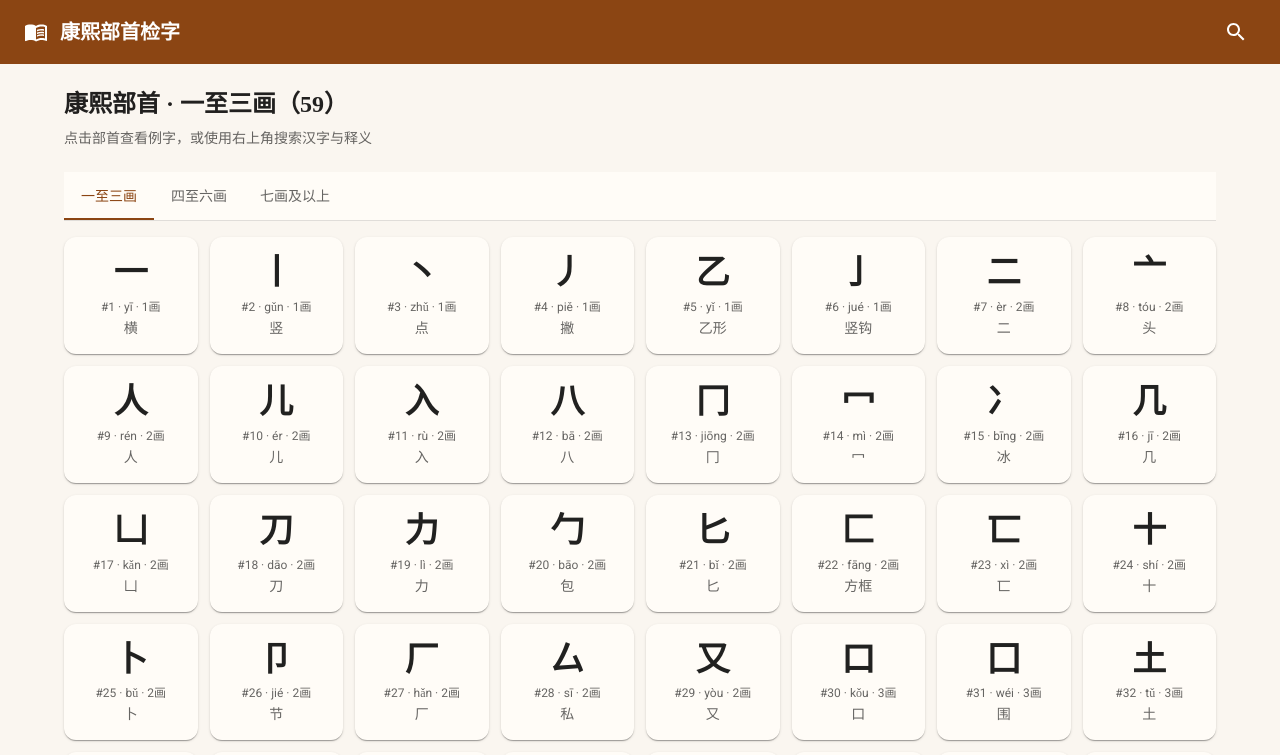
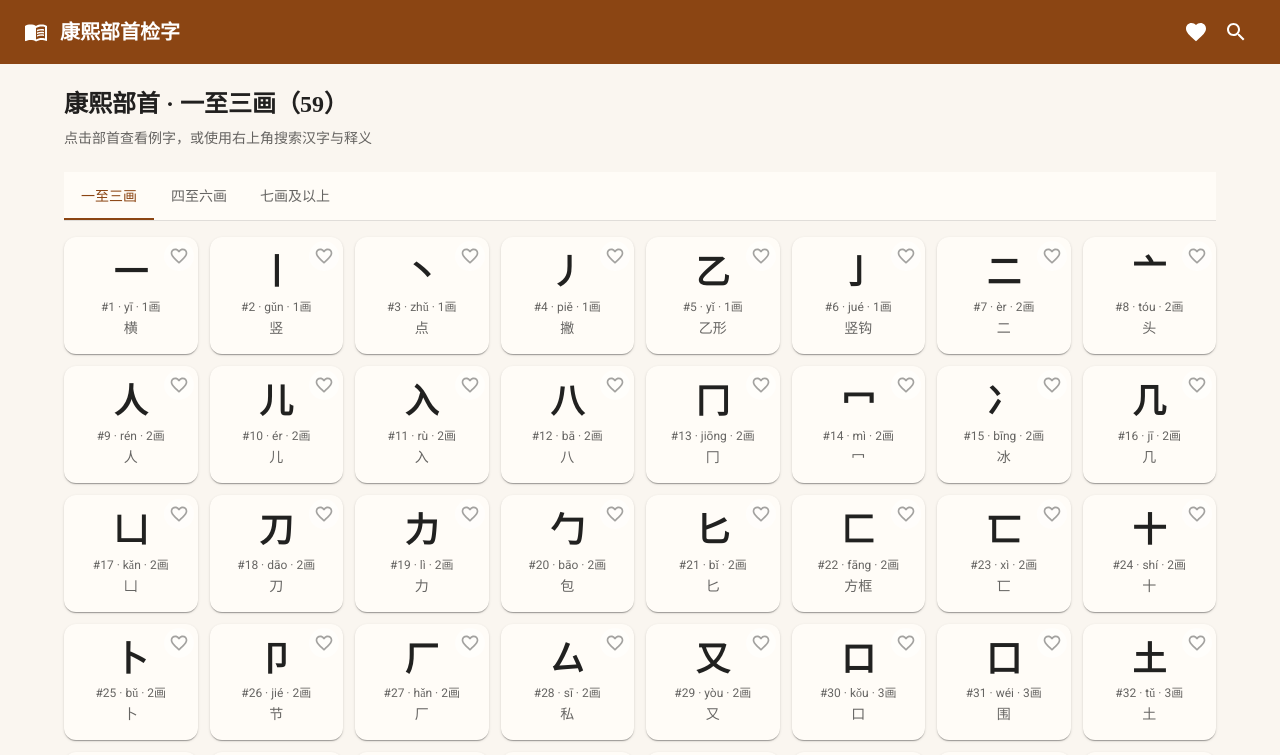
Before and after one commit to LcjGitHub/label-6126, a React (Vite) app: page / in a window 1280 px wide. Shown: the top 755 px of the page. Built offline with nearby package versions, Linux system fonts and the light colour scheme.

Commit message:
.913020344866380:0f560d42329e8ceb75b5594f69e1d921_6a2b741b36d898ac98c43bf1.6a2b741c36d898ac98c43bf3.6a2b741c17da022f375b55aa:Trae CN.T(2026/6/12 11:14:52)

```diff
--- /dev/null
+++ b/src/components/FavoritesDrawer.tsx
@@ -0,0 +1,94 @@
+import { Link as RouterLink } from 'react-router-dom';
+import {
+  Box,
+  Divider,
+  Drawer,
+  IconButton,
+  List,
+  ListItem,
+  ListItemButton,
+  ListItemText,
+  Typography,
+} from '@mui/material';
+import CloseIcon from '@mui/icons-material/Close';
+import FavoriteIcon from '@mui/icons-material/Favorite';
+import { useFavorites } from '../hooks/useFavorites';
+import { useRadicals } from '../hooks/useRadicals';
+
+interface FavoritesDrawerProps {
+  open: boolean;
+  onClose: () => void;
+}
+
+export default function FavoritesDrawer({ open, onClose }: FavoritesDrawerProps) {
+  const { ids, remove } = useFavorites();
+  const { data: radicals } = useRadicals();
+
+  const favoriteRadicals = (radicals ?? []).filter((r) => ids.includes(r.id));
+
+  return (
+    <Drawer
+      anchor="right"
+      open={open}
+      onClose={onClose}
+      PaperProps={{ sx: { width: { xs: '100%', sm: 400 } } }}
+    >
+      <Box sx={{ p: 2, display: 'flex', alignItems: 'center', gap: 1 }}>
+        <Typography variant="h6" sx={{ flexGrow: 1 }}>
+          我的收藏（{ids.length}）
+        </Typography>
+        <IconButton aria-label="关闭收藏" onClick={onClose}>
+          <CloseIcon />
+        </IconButton>
+      </Box>
+
+      <Divider />
+
+      <Box sx={{ flex: 1, overflow: 'auto' }}>
+        {ids.length === 0 ? (
+          <Typography variant="body2" color="text.secondary" sx={{ p: 2 }}>
+            暂无收藏的部首，点击部首卡片右上角的 ❤ 按钮可添加收藏
+          </Typography>
+        ) : (
+          <List disablePadding>
+            {favoriteRadicals.map((radical) => (
+              <ListItem
+                key={radical.id}
+                disablePadding
+                secondaryAction={
+                  <IconButton
+                    edge="end"
+                    aria-label={`取消收藏 ${radical.char}`}
+                    onClick={() => remove(radical.id)}
+                  >
+                    <FavoriteIcon color="error" />
+                  </IconButton>
+                }
+              >
+                <ListItemButton
+                  component={RouterLink}
+                  to={`/radical/${radical.id}`}
+                  onClick={onClose}
+                >
+                  <ListItemText
+                    primary={
+                      <Box sx={{ display: 'flex', alignItems: 'center', gap: 1 }}>
+                        <Typography
+                          component="span"
+                          sx={{ fontFamily: '"Noto Serif SC", serif', fontSize: '1.5rem' }}
+                        >
+                          {radical.char}
+                        </Typography>
+                      </Box>
+                    }
+                    secondary={`#${radical.id} ${radical.pinyin} · ${radical.meaning}`}
+                  />
+                </ListItemButton>
+              </ListItem>
+            ))}
+          </List>
+        )}
+      </Box>
+    </Drawer>
+  );
+}
--- a/src/components/Layout.tsx
+++ b/src/components/Layout.tsx
@@ -2,6 +2,7 @@ import { useState } from 'react';
 import { Outlet } from 'react-router-dom';
 import {
   AppBar,
+  Badge,
   Box,
   Container,
   IconButton,
@@ -10,11 +11,16 @@ import {
 } from '@mui/material';
 import MenuBookIcon from '@mui/icons-material/MenuBook';
 import SearchIcon from '@mui/icons-material/Search';
+import FavoriteIcon from '@mui/icons-material/Favorite';
 import SearchDrawer from './SearchDrawer';
+import FavoritesDrawer from './FavoritesDrawer';
+import { useFavorites } from '../hooks/useFavorites';
 
-/** 全局布局：顶栏 + 搜索 Drawer + 内容区 */
+/** 全局布局：顶栏 + 搜索 Drawer + 收藏 Drawer + 内容区 */
 export default function Layout() {
   const [searchOpen, setSearchOpen] = useState(false);
+  const [favoritesOpen, setFavoritesOpen] = useState(false);
+  const { ids } = useFavorites();
 
   return (
     <Box sx={{ minHeight: '100vh', bgcolor: 'background.default' }}>
@@ -24,6 +30,15 @@ export default function Layout() {
           <Typography variant="h6" component="h1" sx={{ flexGrow: 1, fontWeight: 600 }}>
             康熙部首检字
           </Typography>
+          <IconButton
+            color="inherit"
+            aria-label="打开收藏夹"
+            onClick={() => setFavoritesOpen(true)}
+          >
+            <Badge badgeContent={ids.length} color="error" max={99}>
+              <FavoriteIcon />
+            </Badge>
+          </IconButton>
           <IconButton
             color="inherit"
             aria-label="打开搜索"
@@ -39,6 +54,7 @@ export default function Layout() {
       </Container>
 
       <SearchDrawer open={searchOpen} onClose={() => setSearchOpen(false)} />
+      <FavoritesDrawer open={favoritesOpen} onClose={() => setFavoritesOpen(false)} />
     </Box>
   );
 }
--- a/src/components/RadicalCard.tsx
+++ b/src/components/RadicalCard.tsx
@@ -3,9 +3,13 @@ import {
   Card,
   CardActionArea,
   CardContent,
+  IconButton,
   Typography,
 } from '@mui/material';
+import FavoriteIcon from '@mui/icons-material/Favorite';
+import FavoriteBorderIcon from '@mui/icons-material/FavoriteBorder';
 import type { Radical } from '../types/radical';
+import { useFavorites } from '../hooks/useFavorites';
 
 interface RadicalCardProps {
   radical: Radical;
@@ -13,11 +17,15 @@ interface RadicalCardProps {
 
 /** 部首网格卡片 */
 export default function RadicalCard({ radical }: RadicalCardProps) {
+  const { isFavorite, toggle } = useFavorites();
+  const favorited = isFavorite(radical.id);
+
   return (
     <Card
       elevation={1}
       sx={{
         height: '100%',
+        position: 'relative',
         transition: 'transform 0.15s, box-shadow 0.15s',
         '&:hover': {
           transform: 'translateY(-2px)',
@@ -46,6 +54,30 @@ export default function RadicalCard({ radical }: RadicalCardProps) {
           </Typography>
         </CardContent>
       </CardActionArea>
+      <IconButton
+        size="small"
+        aria-label={favorited ? `取消收藏 ${radical.char}` : `收藏 ${radical.char}`}
+        onClick={(e) => {
+          e.preventDefault();
+          e.stopPropagation();
+          toggle(radical.id);
+        }}
+        sx={{
+          position: 'absolute',
+          top: 4,
+          right: 4,
+          color: favorited ? 'error.main' : 'text.secondary',
+          opacity: favorited ? 1 : 0.6,
+          transition: 'opacity 0.15s, background-color 0.15s',
+          backgroundColor: 'rgba(255, 255, 255, 0.85)',
+          '&:hover': {
+            backgroundColor: 'rgba(255, 255, 255, 1)',
+            opacity: 1,
+          },
+        }}
+      >
+        {favorited ? <FavoriteIcon fontSize="small" /> : <FavoriteBorderIcon fontSize="small" />}
+      </IconButton>
     </Card>
   );
 }
--- /dev/null
+++ b/src/hooks/useFavorites.ts
@@ -0,0 +1,57 @@
+import { useCallback, useEffect, useState } from 'react';
+import {
+  addFavorite,
+  getFavoriteIds,
+  isFavorite as checkIsFavorite,
+  removeFavorite,
+  toggleFavorite as toggleFav,
+} from '../utils/favorites';
+
+const STORAGE_EVENT = 'kangxi-favorites-change';
+
+export function useFavorites() {
+  const [ids, setIds] = useState<number[]>(() => getFavoriteIds());
+
+  useEffect(() => {
+    const handler = () => setIds(getFavoriteIds());
+    window.addEventListener(STORAGE_EVENT, handler);
+    window.addEventListener('storage', handler);
+    return () => {
+      window.removeEventListener(STORAGE_EVENT, handler);
+      window.removeEventListener('storage', handler);
+    };
+  }, []);
+
+  const refresh = useCallback(() => {
+    setIds(getFavoriteIds());
+    window.dispatchEvent(new Event(STORAGE_EVENT));
+  }, []);
+
+  const isFavorite = useCallback((id: number) => checkIsFavorite(id), []);
+
+  const add = useCallback(
+    (id: number) => {
+      addFavorite(id);
+      refresh();
+    },
+    [refresh],
+  );
+
+  const remove = useCallback(
+    (id: number) => {
+      removeFavorite(id);
+      refresh();
+    },
+    [refresh],
+  );
+
+  const toggle = useCallback(
+    (id: number) => {
+      toggleFav(id);
+      refresh();
+    },
+    [refresh],
+  );
+
+  return { ids, isFavorite, add, remove, toggle };
+}
--- a/src/pages/RadicalDetailPage.tsx
+++ b/src/pages/RadicalDetailPage.tsx
@@ -4,20 +4,26 @@ import {
   Box,
   Breadcrumbs,
   Chip,
+  IconButton,
   Link,
   Paper,
   Skeleton,
+  Tooltip,
   Typography,
 } from '@mui/material';
 import NavigateNextIcon from '@mui/icons-material/NavigateNext';
+import FavoriteIcon from '@mui/icons-material/Favorite';
+import FavoriteBorderIcon from '@mui/icons-material/FavoriteBorder';
 import ExampleCharList from '../components/ExampleCharList';
 import { useRadical } from '../hooks/useRadicals';
+import { useFavorites } from '../hooks/useFavorites';
 
 /** 部首详情页 */
 export default function RadicalDetailPage() {
   const { id: idParam } = useParams<{ id: string }>();
   const id = Number(idParam);
   const { data: radical, isLoading, isError } = useRadical(id);
+  const { isFavorite, toggle } = useFavorites();
 
   if (!Number.isFinite(id) || id < 1 || id > 214) {
     return <Alert severity="warning">无效的部首编号，请输入 1–214</Alert>;
@@ -67,7 +73,7 @@ export default function RadicalDetailPage() {
         >
           {radical.char}
         </Typography>
-        <Box>
+        <Box sx={{ flex: 1, minWidth: 200 }}>
           <Typography variant="h6" gutterBottom>
             第 {radical.id} 部 · {radical.pinyin}
           </Typography>
@@ -77,6 +83,20 @@ export default function RadicalDetailPage() {
             <Chip label={`例字 ${radical.examples.length} 个`} variant="outlined" />
           </Box>
         </Box>
+        <Tooltip title={isFavorite(radical.id) ? '取消收藏' : '收藏'}>
+          <IconButton
+            aria-label={isFavorite(radical.id) ? '取消收藏' : '收藏'}
+            onClick={() => toggle(radical.id)}
+            color={isFavorite(radical.id) ? 'error' : 'default'}
+            sx={{ p: 1.5 }}
+          >
+            {isFavorite(radical.id) ? (
+              <FavoriteIcon sx={{ fontSize: 28 }} />
+            ) : (
+              <FavoriteBorderIcon sx={{ fontSize: 28 }} />
+            )}
+          </IconButton>
+        </Tooltip>
       </Paper>
 
       <Typography variant="h6" gutterBottom>
--- /dev/null
+++ b/src/utils/favorites.ts
@@ -0,0 +1,43 @@
+const STORAGE_KEY = 'kangxi-favorites';
+
+function read(): number[] {
+  try {
+    const raw = localStorage.getItem(STORAGE_KEY);
+    if (!raw) return [];
+    const parsed = JSON.parse(raw);
+    return Array.isArray(parsed) ? parsed.filter((n: unknown) => typeof n === 'number') : [];
+  } catch {
+    return [];
+  }
+}
+
+function write(ids: number[]): void {
+  localStorage.setItem(STORAGE_KEY, JSON.stringify(ids));
+}
+
+export function getFavoriteIds(): number[] {
+  return read();
+}
+
+export function isFavorite(id: number): boolean {
+  return read().includes(id);
+}
+
+export function addFavorite(id: number): number[] {
+  const ids = read();
+  if (!ids.includes(id)) {
+    ids.push(id);
+    write(ids);
+  }
+  return ids;
+}
+
+export function removeFavorite(id: number): number[] {
+  const ids = read().filter((n) => n !== id);
+  write(ids);
+  return ids;
+}
+
+export function toggleFavorite(id: number): number[] {
+  return isFavorite(id) ? removeFavorite(id) : addFavorite(id);
+}
```
Also changed, not shown: 1 other file (tests, documents, lock files or other folders).
